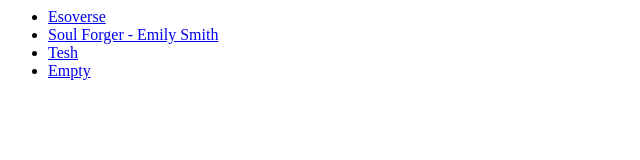
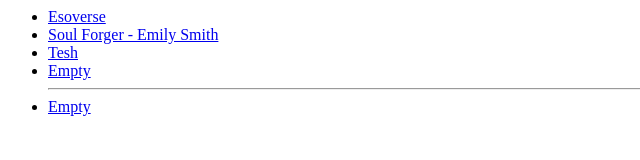
Before and after one commit to nephlm/tw, a plain HTML site: page docs/index.html in a window 1280 px wide. Shown: the whole page, without its empty margins (0-640 px from the left). Drawn offline with Linux system fonts and the light colour scheme.

Commit message:
Update index.html

```diff
--- a/docs/index.html
+++ b/docs/index.html
@@ -3,4 +3,6 @@
   <li><a href="https://nephlm.github.io/tw/soulforger.html">Soul Forger - Emily Smith</a></li>
   <li><a href="https://nephlm.github.io/tw/tesh.html">Tesh</a></li>
   <li><a href="https://nephlm.github.io/tw/empty.html">Empty</a></li>
+  <hr>
+  <li><a href="https://nephlm.github.io/tw/empty.html">Empty</a></li>
 </ul>
```
